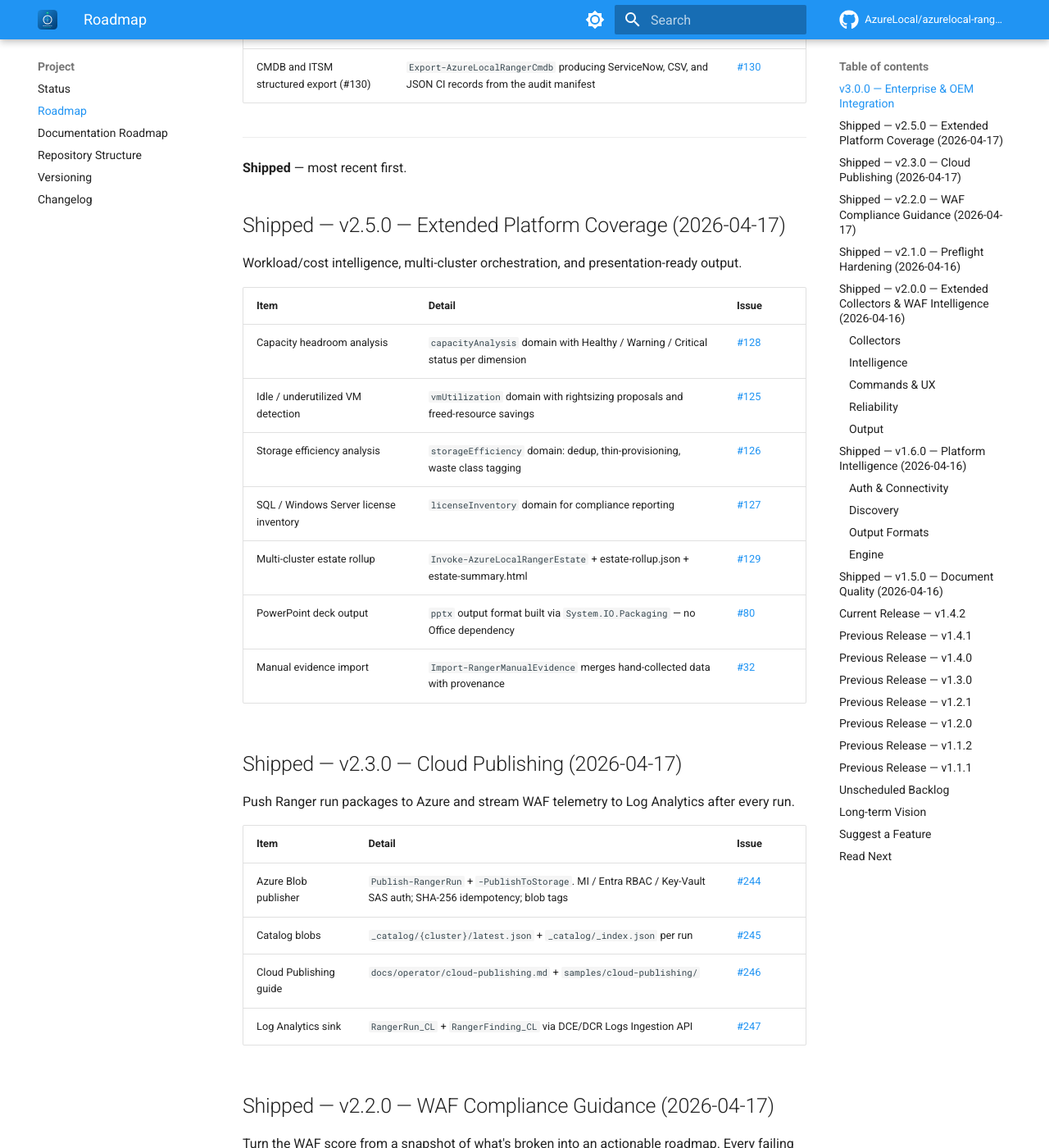
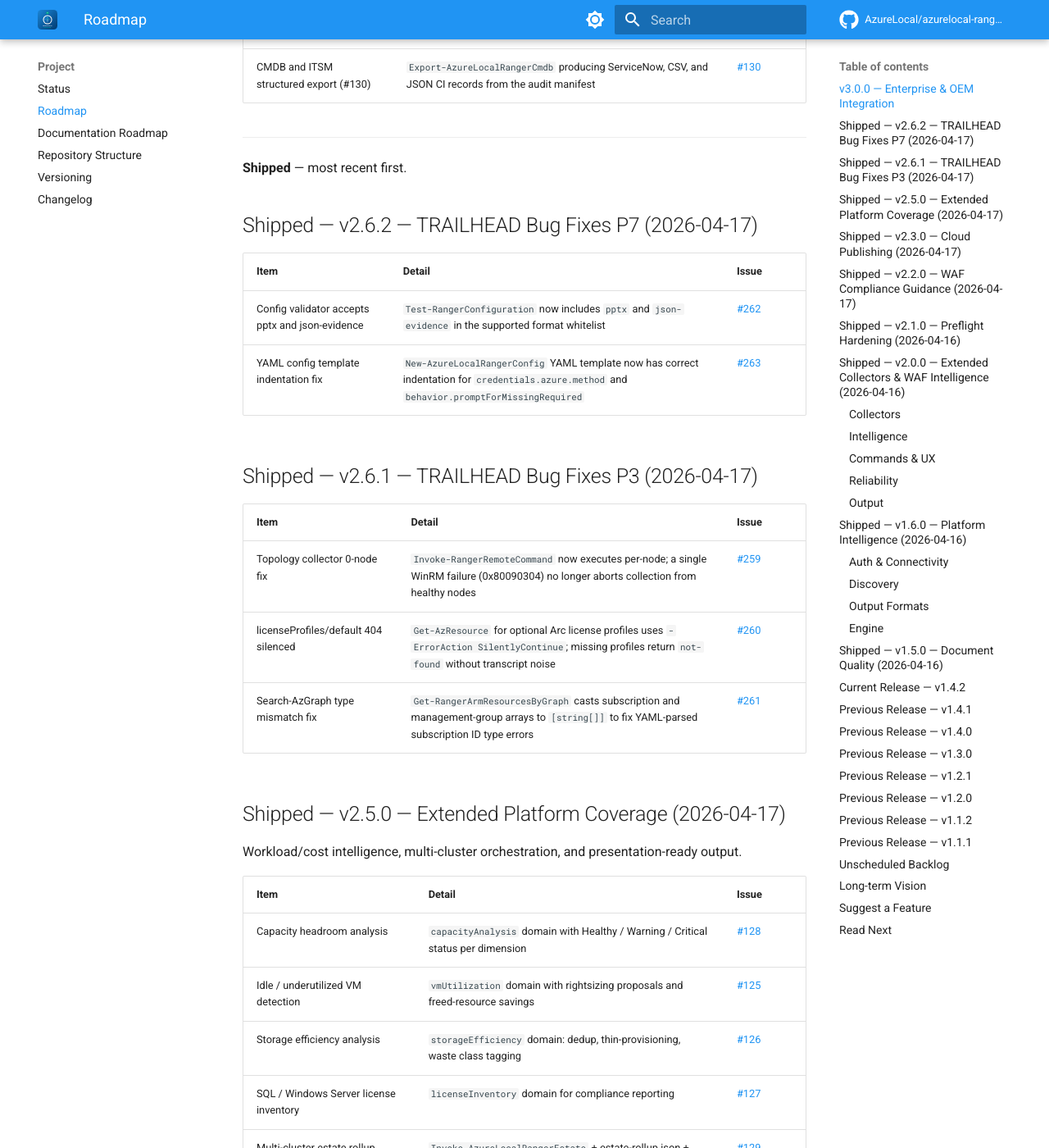
Before and after one commit to AzureLocal/azurelocal-ranger, an MkDocs documentation site: the page built from docs/project/roadmap.md, in a window 1280 px wide and 1400 px high, scrolled down 905 px. Shown: the whole window at 82% size. Built offline with MkDocs 1.6.1 and Material for MkDocs 9.7.7, drawn with Linux system fonts in a browser that asks for light colours; comment, search, counter and statistics services are not loaded.

Commit message:
docs(v2.6.x): update index, status, changelog, roadmap for v2.6.1 and v2.6.2
- index.md: bump current version badge v2.5.0 → v2.6.2
- status.md: add v2.6.2 and v2.6.1 as current and previous releases
- changelog.md: add v2.6.1 (#259-#261) and v2.6.2 (#262-#263) entries
- roadmap.md: add v2.6.1 and v2.6.2 shipped sections at top of Shipped list

Co-Authored-By: Claude Sonnet 4.6 <noreply@anthropic.com>

```diff
--- a/docs/project/roadmap.md
+++ b/docs/project/roadmap.md
@@ -27,6 +27,21 @@ Enterprise integrations, specialized hardware protocols, and advanced topology c
 ---
 
 **Shipped** — most recent first.
+
+## Shipped — v2.6.2 — TRAILHEAD Bug Fixes P7 (2026-04-17)
+
+| Item | Detail | Issue |
+| --- | --- | --- |
+| Config validator accepts pptx and json-evidence | `Test-RangerConfiguration` now includes `pptx` and `json-evidence` in the supported format whitelist | [#262](https://github.com/AzureLocal/azurelocal-ranger/issues/262) |
+| YAML config template indentation fix | `New-AzureLocalRangerConfig` YAML template now has correct indentation for `credentials.azure.method` and `behavior.promptForMissingRequired` | [#263](https://github.com/AzureLocal/azurelocal-ranger/issues/263) |
+
+## Shipped — v2.6.1 — TRAILHEAD Bug Fixes P3 (2026-04-17)
+
+| Item | Detail | Issue |
+| --- | --- | --- |
+| Topology collector 0-node fix | `Invoke-RangerRemoteCommand` now executes per-node; a single WinRM failure (0x80090304) no longer aborts collection from healthy nodes | [#259](https://github.com/AzureLocal/azurelocal-ranger/issues/259) |
+| licenseProfiles/default 404 silenced | `Get-AzResource` for optional Arc license profiles uses `-ErrorAction SilentlyContinue`; missing profiles return `not-found` without transcript noise | [#260](https://github.com/AzureLocal/azurelocal-ranger/issues/260) |
+| Search-AzGraph type mismatch fix | `Get-RangerArmResourcesByGraph` casts subscription and management-group arrays to `[string[]]` to fix YAML-parsed subscription ID type errors | [#261](https://github.com/AzureLocal/azurelocal-ranger/issues/261) |
 
 ## Shipped — v2.5.0 — Extended Platform Coverage (2026-04-17)
 
```
Also changed, not shown: docs/index.md (+1 -1 lines), docs/project/changelog.md (+11 -0 lines), docs/project/status.md (+9 -1 lines).
